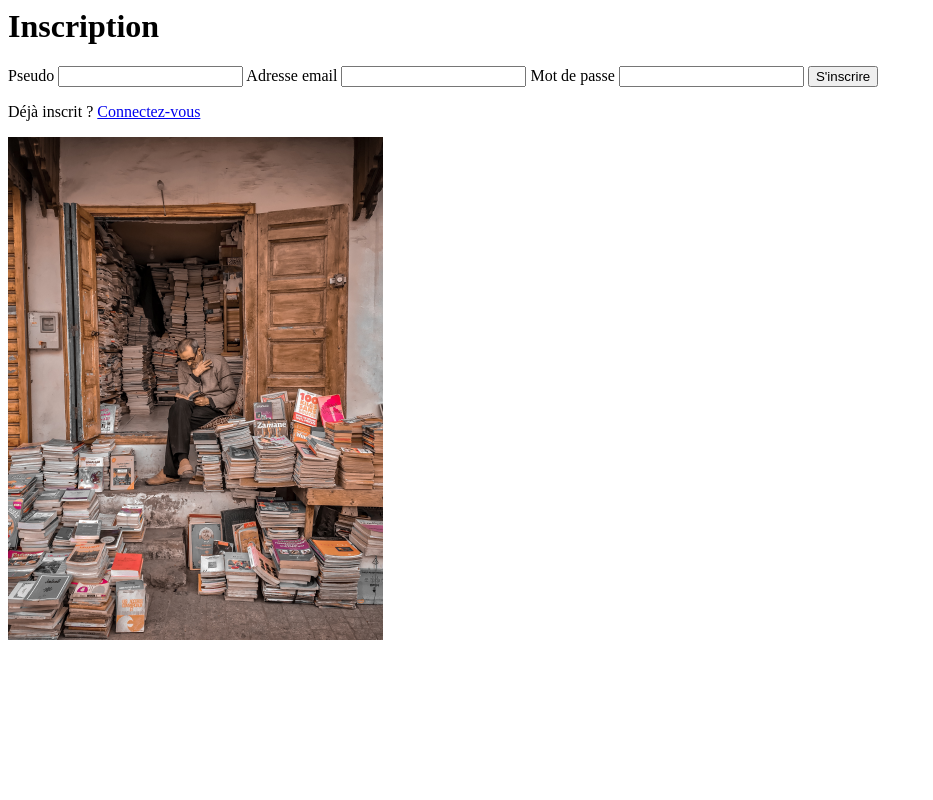
After one commit to Natalina933/TomTroc, a PHP site: page /views/templates/registrationForm.php in a window 1280 px wide. The commit adds this page. Shown: the whole page, without its empty margins (0-933 px from the left). Run offline with PHP 8.4, Linux system fonts and the light colour scheme.

Commit message:
correction registration et connectionForm

```diff
--- a/index.php
+++ b/index.php
@@ -34,9 +34,9 @@ try {
             $bookController->addBook();
             break;
 
-        case 'admin':
+        case 'registrationForm':
             $adminController = new AdminController();
-            $adminController->showAdmin();
+            $adminController->displayRegistrationForm();
             break;
 
         case 'connectionForm':
--- a/views/templates/main.php
+++ b/views/templates/main.php
@@ -16,7 +16,7 @@
     <meta charset="UTF-8">
     <meta name="viewport" description="width=device-width, initial-scale=1.0">
     <title><?= htmlspecialchars($title) ?></title>
-    <link rel="icon" type="image/x-icon" href="./img/mini_logo.svg">
+    <link rel="icon" type="image/x-icon" href="../../assets/img/Mini_logo.svg">
     <link rel="stylesheet" href="../../assets/css/style.css">
 </head>
 
--- /dev/null
+++ b/views/templates/registrationForm.php
@@ -0,0 +1,27 @@
+<body>
+    <div class="registration-wrapper">
+        <h1>Inscription</h1>
+        <div class="registration-form">
+            <form action="register_process.php" method="post" class="foldedCorner">
+                <div class="formGrid">
+                    <label for="username">Pseudo</label>
+                    <input type="text" name="username" id="username" required>
+
+                    <label for="email">Adresse email</label>
+                    <input type="email" name="email" id="email" required>
+
+                    <label for="password">Mot de passe</label>
+                    <input type="password" name="password" id="password" required>
+
+                    <button class="submit">S'inscrire</button>
+                </div>
+            </form>
+        </div>
+        <p class="login-link">
+            Déjà inscrit ? <a href="login.php">Connectez-vous</a>
+        </p>
+        <div class="home-image">
+            <img src="../../assets/img/hero.png" alt="Image d'accueil">
+        </div>
+    </div>
+</body>
```
Also changed, not shown: views/templates/connectionForm.php (+12 -14 lines), assets/img/users/John.jpg (renamed from img/users/John.jpg). Lines whose indentation alone changed are shown as unchanged.
